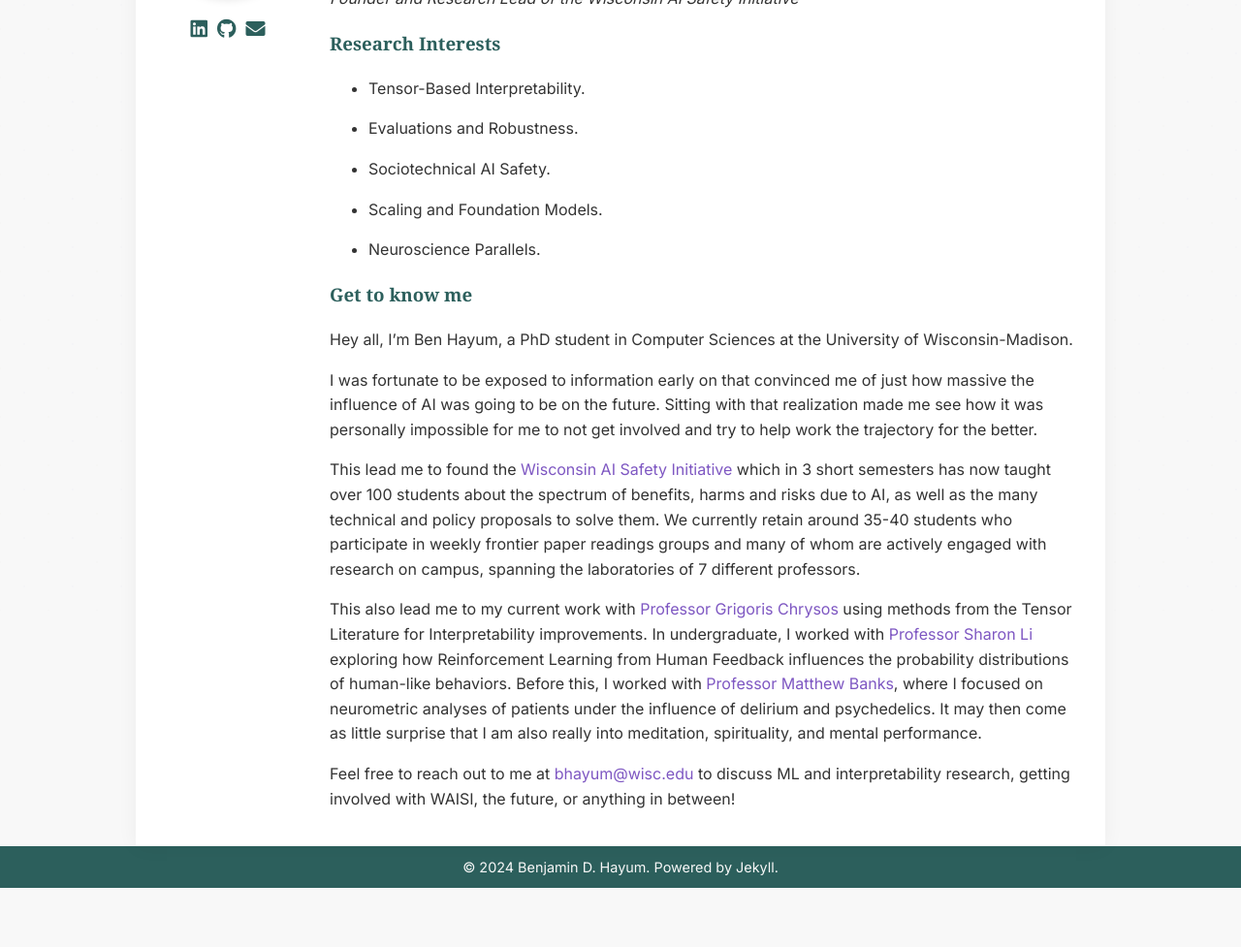
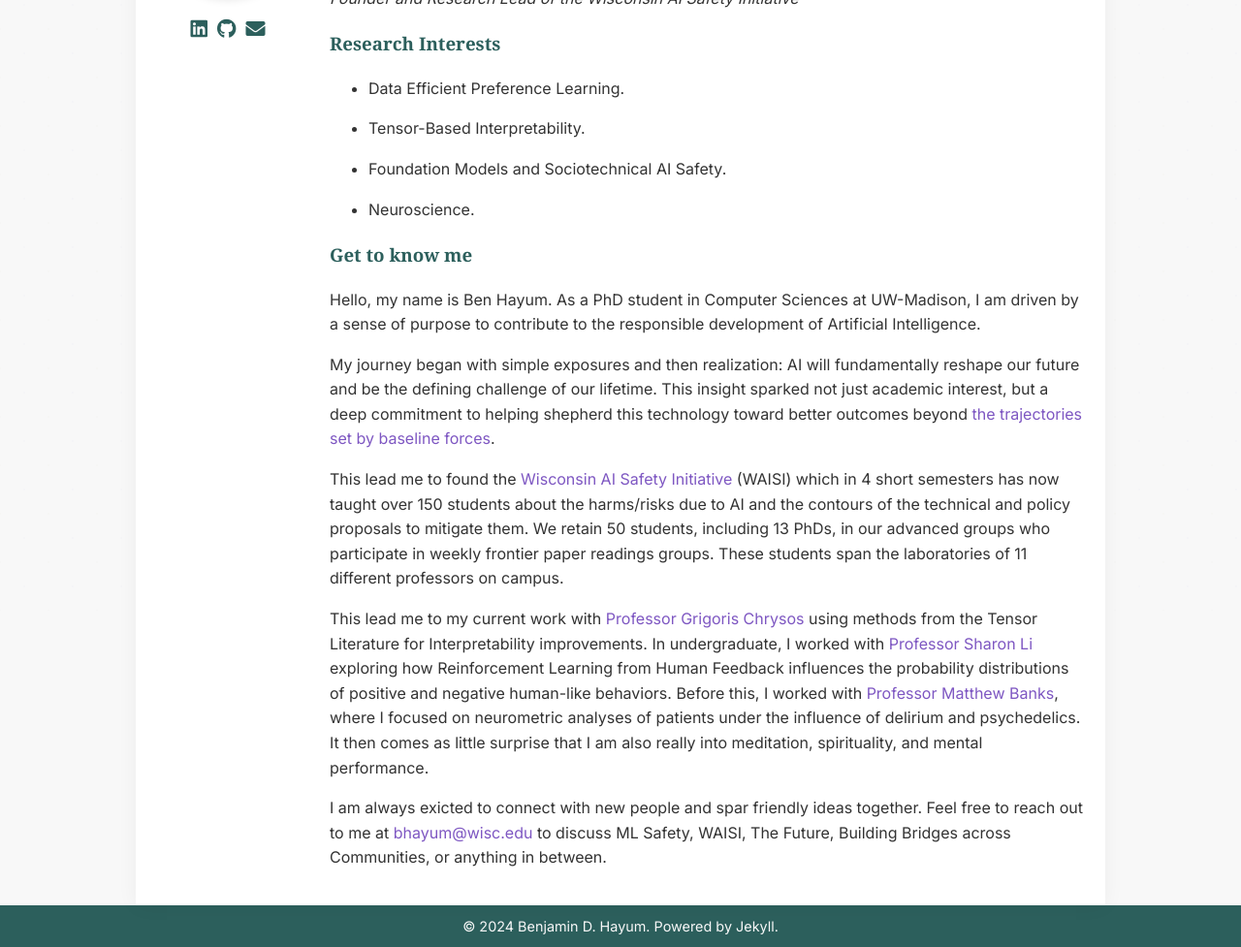
Before and after one commit to BenjaminHayum/BenjaminHayum.github.io, a Jekyll site: the page built from index.md, in a window 1280 px wide, cut to the strip 270-1247 px from the top of the page. Shown: the whole strip at 97% size. Built offline with Jekyll 4.4.1, drawn with Linux system fonts in a browser that asks for light colours; before the commit the page ends 1186 px from its top, so only the background shows below that.

Commit message:
Content Updates

```diff
--- a/index.md
+++ b/index.md
@@ -13,24 +13,22 @@ description: "Benjamin D. Hayum is a PhD student in Computer Science at the Univ
 
 ### Research Interests
 
+- Data Efficient Preference Learning.
+
 - Tensor-Based Interpretability.
 
-- Evaluations and Robustness.
+- Foundation Models and Sociotechnical AI Safety.
 
-- Sociotechnical AI Safety.
-
-- Scaling and Foundation Models.
-
-- Neuroscience Parallels.
+- Neuroscience.
 
 ### Get to know me
 
-Hey all, I’m Ben Hayum, a PhD student in Computer Sciences at the University of Wisconsin-Madison.
+Hello, my name is Ben Hayum. As a PhD student in Computer Sciences at UW-Madison, I am driven by a sense of purpose to contribute to the responsible development of Artificial Intelligence.
 
-I was fortunate to be exposed to information early on that convinced me of just how massive the influence of AI was going to be on the future. Sitting with that realization made me see how it was personally impossible for me to not get involved and try to help work the trajectory for the better.
+My journey began with simple exposures and then realization: AI will fundamentally reshape our future and be the defining challenge of our lifetime. This insight sparked not just academic interest, but a deep commitment to helping shepherd this technology toward better outcomes beyond [the trajectories set by baseline forces](https://www.narrativeark.xyz/p/the-gods-of-straight-lines).
 
-This lead me to found the [Wisconsin AI Safety Initiative](https://waisi.org/) which in 3 short semesters has now taught over 100 students about the spectrum of benefits, harms and risks due to AI, as well as the many technical and policy proposals to solve them. We currently retain around 35-40 students who participate in weekly frontier paper readings groups and many of whom are actively engaged with research on campus, spanning the laboratories of 7 different professors.
+This lead me to found the [Wisconsin AI Safety Initiative](https://waisi.org/) (WAISI) which in 4 short semesters has now taught over 150 students about the harms/risks due to AI and the contours of the technical and policy proposals to mitigate them. We retain 50 students, including 13 PhDs, in our advanced groups who participate in weekly frontier paper readings groups. These students span the laboratories of 11 different professors on campus.
 
-This also lead me to my current work with [Professor Grigoris Chrysos](https://grigorisg9gr.github.io/_pages/about/) using methods from the Tensor Literature for Interpretability improvements. In undergraduate, I worked with [Professor Sharon Li](https://pages.cs.wisc.edu/~sharonli/) exploring how Reinforcement Learning from Human Feedback influences the probability distributions of human-like behaviors. Before this, I worked with [Professor Matthew Banks](https://neuro.wisc.edu/staff/banks-matthew-i/), where I focused on neurometric analyses of patients under the influence of delirium and psychedelics. It may then come as little surprise that I am also really into meditation, spirituality, and mental performance.
+This lead me to my current work with [Professor Grigoris Chrysos](https://grigorisg9gr.github.io/_pages/about/) using methods from the Tensor Literature for Interpretability improvements. In undergraduate, I worked with [Professor Sharon Li](https://pages.cs.wisc.edu/~sharonli/) exploring how Reinforcement Learning from Human Feedback influences the probability distributions of positive and negative human-like behaviors. Before this, I worked with [Professor Matthew Banks](https://neuro.wisc.edu/staff/banks-matthew-i/), where I focused on neurometric analyses of patients under the influence of delirium and psychedelics. It then comes as little surprise that I am also really into meditation, spirituality, and mental performance.
 
-Feel free to reach out to me at [bhayum@wisc.edu](mailto:bhayum@wisc.edu) to discuss ML and interpretability research, getting involved with WAISI, the future, or anything in between!
+I am always exicted to connect with new people and spar friendly ideas together. Feel free to reach out to me at [bhayum@wisc.edu](mailto:bhayum@wisc.edu) to discuss ML Safety, WAISI, The Future, Building Bridges across Communities, or anything in between.
```
Also changed, not shown: blog.md (+6 -1 lines), teaching.md (+4 -4 lines), 1 other file.
